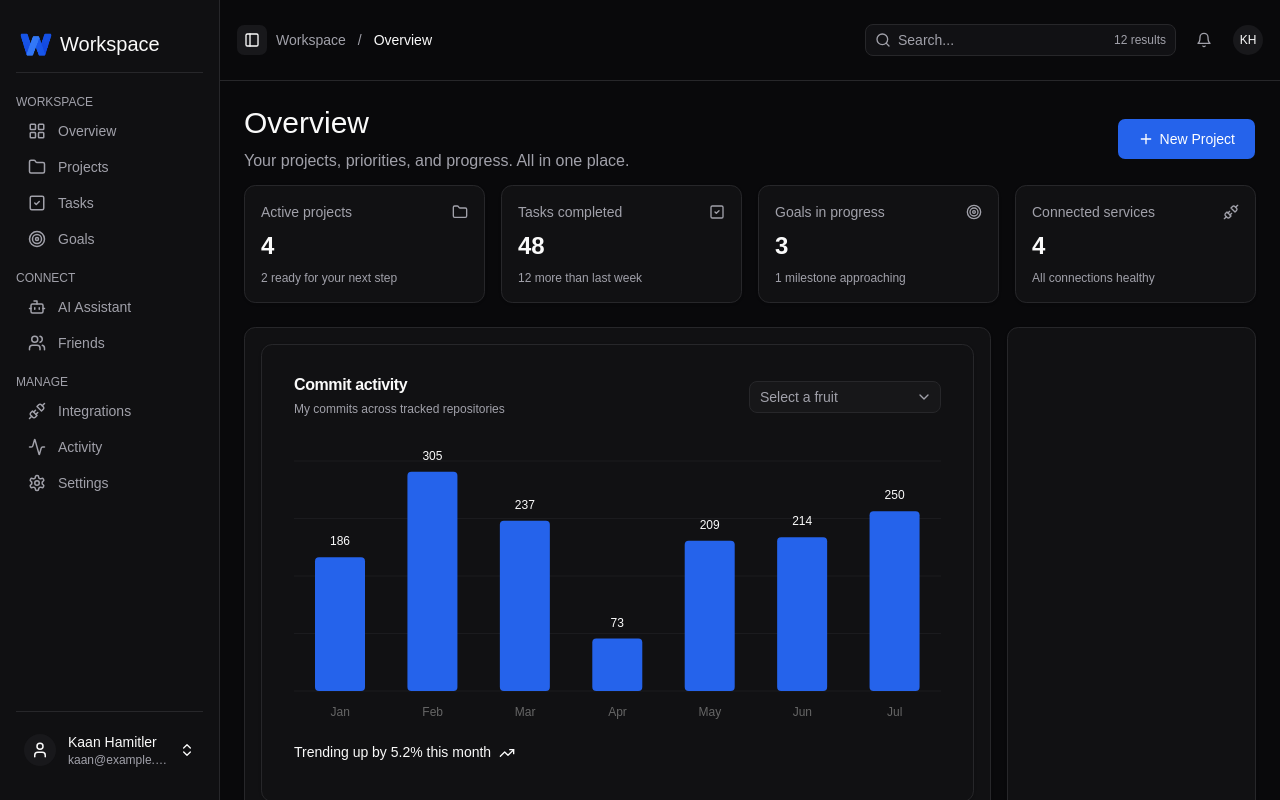
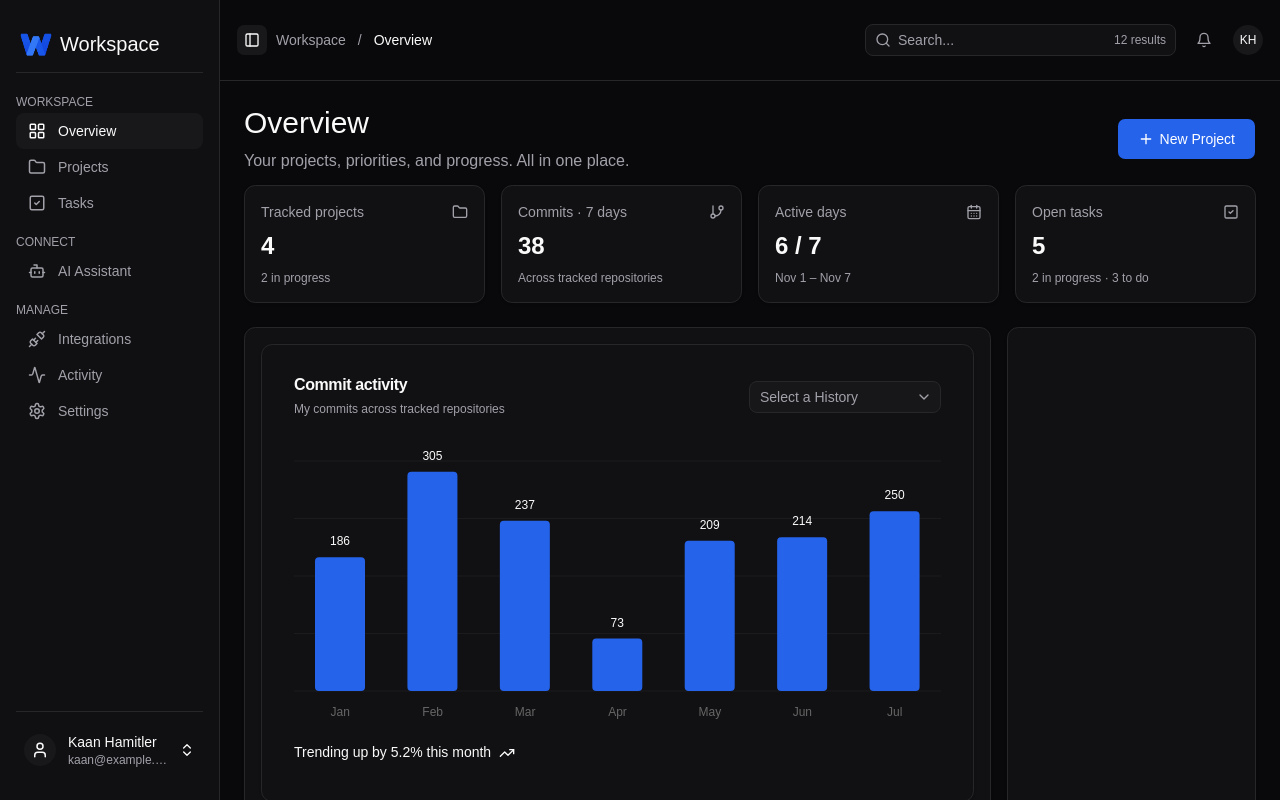
Before and after one commit to Kaan-Developer/workspace-dashboard, a React (Vite) app: page / in a window 1280 px wide. Built offline with nearby package versions, Linux system fonts and the light colour scheme.

Commit message:
Update dashboard stats and sidebar navigation

```diff
--- a/src/components/layout/Sidebar.tsx
+++ b/src/components/layout/Sidebar.tsx
@@ -1,15 +1,20 @@
 import { Link } from "react-router";
+import { NavLink } from "react-router";
 import { Navigation } from "../../data/navigation";
 import SidebarProfile from "./SidebarProfile";
 import W from "../../assets/images/Minimalist mavi W sembolü-1.png";
 
 const Sidebar = () => {
-
   return (
-        <aside id="workspace-sidebar" className="flex flex-col gap-4 overflow-y-auto border-r border-border py-6 px-4 bg-sidebar text-sidebar-foreground">
+    <aside
+      id="workspace-sidebar"
+      className="flex flex-col gap-4 overflow-y-auto border-r border-border py-6 px-4 bg-sidebar text-sidebar-foreground"
+    >
       <div className="border-b border-border flex items-center pb-2 gap-1">
         <img src={W} alt="" className="h-10 w-10" />
-                <h1 className="text-xl capitalize">{Navigation[0].title.toLowerCase()}</h1>
+        <h1 className="text-xl capitalize">
+          {Navigation[0].title.toLowerCase()}
+        </h1>
       </div>
 
       <nav className="flex flex-col gap-2">
@@ -19,28 +24,35 @@ const Sidebar = () => {
 
             {nav.items.map((item) => {
               const Icon = item.icon;
+              const isActive = location.pathname === item.to;
 
               return (
-                                <Link key={item.id}
+                <NavLink
+                  key={item.id}
                   to={item.to}
-                                className="flex items-center gap-3 rounded-lg px-3 p-2 text-sm text-muted-foreground hover:bg-sidebar-accent hover:text-sidebar-accent-foreground">
+                  className={({ isActive }) =>
+                    `flex items-center gap-3 rounded-lg px-3 p-2 text-sm
+    ${
+      isActive
+        ? "bg-sidebar-accent text-sidebar-accent-foreground"
+        : "text-muted-foreground hover:bg-sidebar-accent hover:text-sidebar-accent-foreground"
+    }`
+                  }
+                >
                   <Icon size={18} />
                   <span>{item.title}</span>
-                                </Link>
-                            )
+                </NavLink>
+              );
             })}
           </div>
         ))}
       </nav>
 
       <div className="mt-auto border-t border-sidebar-border pt-3">
-                <SidebarProfile name="Kaan Hamitler"
-                email="kaan@example.com"
-                />
+        <SidebarProfile name="Kaan Hamitler" email="kaan@example.com" />
       </div>
-
     </aside>
-    )
-}
+  );
+};
 
 export default Sidebar;
--- a/src/components/ui/SelectDemo.tsx
+++ b/src/components/ui/SelectDemo.tsx
@@ -17,7 +17,7 @@ export function SelectDemo() {
   return (
     <Select>
       <SelectTrigger className="w-full max-w-48">
-        <SelectValue placeholder="Select a fruit" />
+        <SelectValue placeholder="Select a History" />
       </SelectTrigger>
 
       <SelectContent>
--- a/src/components/ui/button.tsx
+++ b/src/components/ui/button.tsx
@@ -4,7 +4,7 @@ import { cn } from "@/lib/utils"
 import { Slot } from "radix-ui"
 
 const buttonVariants = cva(
-  "group/button inline-flex shrink-0 items-center justify-center rounded-lg border border-transparent bg-clip-padding text-sm font-medium whitespace-nowrap transition-all outline-none select-none focus-visible:border-ring focus-visible:ring-3 focus-visible:ring-ring/50 active:not-aria-[haspopup]:translate-y-px disabled:pointer-events-none disabled:opacity-50 aria-invalid:border-destructive aria-invalid:ring-3 aria-invalid:ring-destructive/20 dark:aria-invalid:border-destructive/50 dark:aria-invalid:ring-destructive/40 [&_svg]:pointer-events-none [&_svg]:shrink-0 [&_svg:not([class*='size-'])]:size-4",
+  "cursor-pointer group/button inline-flex shrink-0 items-center justify-center rounded-lg border border-transparent bg-clip-padding text-sm font-medium whitespace-nowrap transition-all outline-none select-none focus-visible:border-ring focus-visible:ring-3 focus-visible:ring-ring/50 active:not-aria-[haspopup]:translate-y-px disabled:pointer-events-none disabled:opacity-50 aria-invalid:border-destructive aria-invalid:ring-3 aria-invalid:ring-destructive/20 dark:aria-invalid:border-destructive/50 dark:aria-invalid:ring-destructive/40 [&_svg]:pointer-events-none [&_svg]:shrink-0 [&_svg:not([class*='size-'])]:size-4",
   {
     variants: {
       variant: {
--- a/src/data/enSite.ts
+++ b/src/data/enSite.ts
@@ -1,4 +1,9 @@
-import { LuFolder, LuSquareCheck, LuTarget, LuUnplug } from "react-icons/lu";
+import {
+  LuCalendarDays,
+  LuFolder,
+  LuGitBranch,
+  LuSquareCheck,
+} from "react-icons/lu";
 
 export const enSite = {
   site: {
@@ -28,32 +33,30 @@ export const enSite = {
     title: "Overview",
     description: "Your projects, priorities, and progress. All in one place.",
     stats: {
-      activeProjects: {
-        label: "Active projects",
+      trackedProjects: {
+        label: "Tracked projects",
         icon: LuFolder,
         value: 4,
         detailCount: 2,
-        detail: (count: number) => `${count} ready for your next step`,
+        detail: (count: number) => `${count} in progress`,
       },
-      tasksCompleted: {
-        label: "Tasks completed",
+      commits: {
+        label: "Commits · 7 days",
+        icon: LuGitBranch,
+        value: 38,
+        detail: "Across tracked repositories",
+      },
+      activeDays: {
+        label: "Active days",
+        icon: LuCalendarDays,
+        value: "6 / 7",
+        detail: "Nov 1 – Nov 7",
+      },
+      openTasks: {
+        label: "Open tasks",
         icon: LuSquareCheck,
-        value: 48,
-        detailCount: 12,
-        detail: (count: number) => `${count} more than last week`,
-      },
-      goalsInProgress: {
-        label: "Goals in progress",
-        icon: LuTarget,
-        value: 3,
-        detailCount: 1,
-        detail: (count: number) => `${count} ${count === 1 ? "milestone" : "milestones"} approaching`,
-      },
-      connectedServices: {
-        label: "Connected services",
-        icon: LuUnplug,
-        value: 4,
-        detail: "All connections healthy",
+        value: 5,
+        detail: "2 in progress · 3 to do",
       },
     },
   },
--- a/src/data/navigation.ts
+++ b/src/data/navigation.ts
@@ -33,7 +33,6 @@ export const Navigation: NavigationGroup[] = [
       { id: "overview", icon: LuLayoutGrid, title: "Overview", to: "/" },
       { id: "projects", icon: LuFolder, title: "Projects", to: "/projects" },
       { id: "tasks", icon: LuSquareCheck, title: "Tasks", to: "/tasks" },
-      { id: "goals", icon: LuTarget, title: "Goals", to: "/goals" },
     ],
   },
   {
@@ -41,7 +40,7 @@ export const Navigation: NavigationGroup[] = [
     title: "CONNECT",
     items: [
       { id: "ai-assistant", icon: LuBot, title: "AI Assistant", to: "/ai-assistant" },
-      { id: "friends", icon: LuUsers, title: "Friends", to: "/friends" },
+/*       { id: "friends", icon: LuUsers, title: "Friends", to: "/friends" }, */
     ],
   },
   {
--- a/src/data/trSite.ts
+++ b/src/data/trSite.ts
@@ -1,5 +1,10 @@
 import type { SiteContent } from "./enSite";
-import { LuFolder, LuSquareCheck, LuTarget, LuUnplug } from "react-icons/lu";
+import {
+  LuCalendarDays,
+  LuFolder,
+  LuGitBranch,
+  LuSquareCheck,
+} from "react-icons/lu";
 
 export const trSite = {
   site: {
@@ -29,32 +34,30 @@ export const trSite = {
     title: "Genel Bakış",
     description: "Projelerin, önceliklerin ve ilerlemen. Hepsi bir arada.",
     stats: {
-      activeProjects: {
-        label: "Aktif projeler",
+      trackedProjects: {
+        label: "Takip edilen projeler",
         icon: LuFolder,
         value: 4,
         detailCount: 2,
-        detail: (count: number) => `${count} proje sonraki adımın için hazır`,
+        detail: (count: number) => `${count} devam ediyor`,
       },
-      tasksCompleted: {
-        label: "Tamamlanan görevler",
+      commits: {
+        label: "Commit · 7 gün",
+        icon: LuGitBranch,
+        value: 38,
+        detail: "Takip edilen depolarda",
+      },
+      activeDays: {
+        label: "Aktif günler",
+        icon: LuCalendarDays,
+        value: "6 / 7",
+        detail: "1 Kas – 7 Kas",
+      },
+      openTasks: {
+        label: "Açık görevler",
         icon: LuSquareCheck,
-        value: 48,
-        detailCount: 12,
-        detail: (count: number) => `Geçen haftaya göre ${count} fazla`,
-      },
-      goalsInProgress: {
-        label: "Devam eden hedefler",
-        icon: LuTarget,
-        value: 3,
-        detailCount: 1,
-        detail: (count: number) => `${count} kilometre taşı yaklaşıyor`,
-      },
-      connectedServices: {
-        label: "Bağlı hizmetler",
-        icon: LuUnplug,
-        value: 4,
-        detail: "Tüm bağlantılar sorunsuz",
+        value: 5,
+        detail: "2 devam ediyor · 3 yapılacak",
       },
     },
   },
```
Lines whose indentation alone changed are shown as unchanged.
